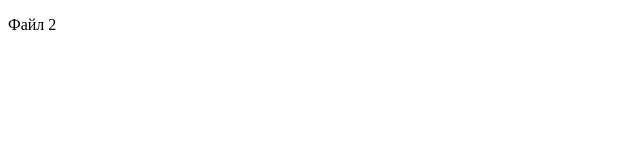
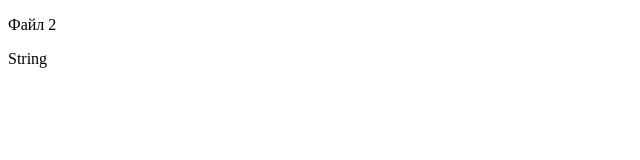
Before and after one commit to kugggelimgesicht/frontend-course, a plain HTML site: page file2.html in a window 1280 px wide. Shown: the full height of the page, 0-640 px from the left. Drawn offline with Linux system fonts and the light colour scheme.

Commit message:
new string added

```diff
--- a/file2.html
+++ b/file2.html
@@ -4,5 +4,6 @@
 <head></head>
 <body>
     <p>Файл 2</p>
+    <p>String</p>
 </body>
 </html>
```
